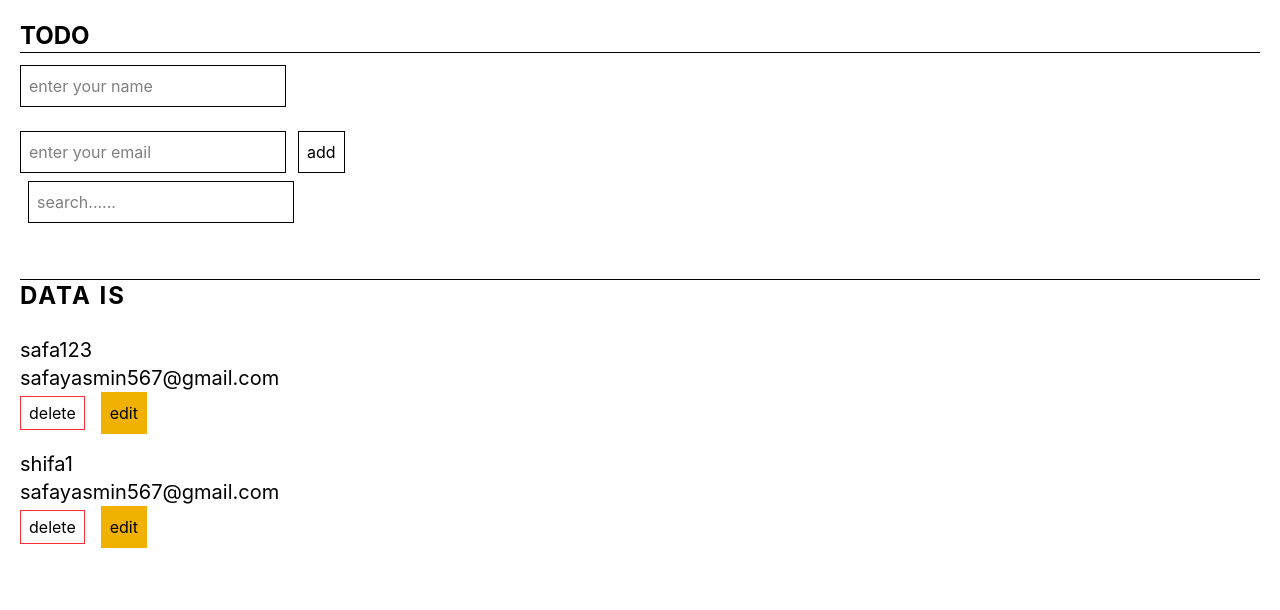
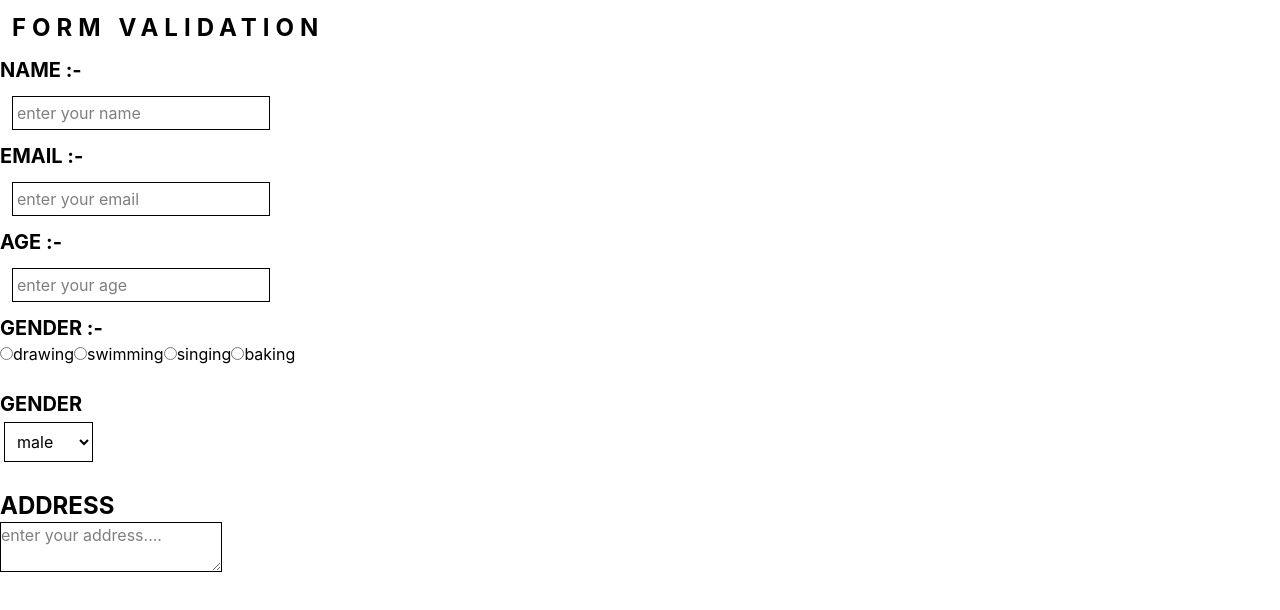
Before and after one commit to safayasmin/React-practice-for-badge, a React (Vite) app: page / in a window 1280 px wide. Shown: the top 610 px of the page. Built offline with nearby package versions, Linux system fonts and the light colour scheme; data requests are answered from the project's data file.

Commit message:
form validation

```diff
--- a/src/component/Todo.jsx
+++ b/src/component/Todo.jsx
@@ -1,122 +1,81 @@
-import React, { useEffect, useState } from 'react'
-import axios from 'axios';
+
+import React, { useState } from 'react'
 
 const Todo = () => {
     const [name,setname]=useState("");
     const [email,setemail]=useState("");
-    const [user,setuser]=useState([]);
-    const [editId,seteditId]=useState(null)
-    const [search,setsearch]=useState("");
-
-
-    useEffect(()=>{
-    getdata();
-    },[]);
-
-    const getdata=async()=>{
-        const res=await axios.get("http://localhost:5000/users");
-        setuser(res.data);
-    }
-
-
-    const handleaddclick=async()=>{
-        const updateuser={
-            name:name,
-            email:email
-        }
-        if(editId){
-            await axios.put(`http://localhost:5000/users/${editId}`,
-              updateuser
-            );
-            seteditId(null);
-        }else{
-             await axios.post(`http://localhost:5000/users`,
-             updateuser
-             );
-              getdata();
-              setname("");
-              setemail("");
-        }
-    }
-
-    const handledelete=async(id)=>{
-        const res=await axios.delete(`http://localhost:5000/users/${id}`);
-        setuser(res.data);
-
-        getdata("")
-    }
-
-    const handleedit=async(user)=>{
-           setname(user.name);
-           setemail(user.email);
-           seteditId(user.id);
-
-        const res=await axios.put(`http://localhost:5000/users/${id}`);
-        getdata("")
-    }
-
-    const handlesearch=user.filter((n)=>(
-        n.name.toLowerCase().includes(search.toLowerCase()) ||
-        n.email.toLowerCase().includes(search.toLowerCase())
-    ));
+    const [age,setage]=useState("");
 
   return (
-    <div className='m-5'>
-        <h1 className='text-2xl font-bold'>TODO</h1>
-        <hr />
+    <div>
+        <h1 className='text-2xl font-bold tracking-[6px] m-3'>FORM VALIDATION</h1>
+
+        <h1 className='text-xl font-bold uppercase'>Name :-</h1>
         <input
         type='text'
+        value={name}
         placeholder='enter your name'
-        value={name}
         onChange={(e)=>setname(e.target.value)}
-        className='border border-black-500 py-2 px-2 mt-3'/>
-        <br /><br />
-
+        className='border border-black-500 py-1 px-1 m-3'
+        />
+        <br />
+        <h1 className='text-xl font-bold uppercase'>email :-</h1>
         <input
         type='email'
+        value={email}
         placeholder='enter your email'
-        value={email}
         onChange={(e)=>setemail(e.target.value)}
-        className='border border-black-500 py-2 px-2'
+        className='border border-black-500 py-1 px-1 m-3'
         />
-
-        <button
-        onClick={()=>handleaddclick()}
-        className='border border-black-500 py-2 px-2 ml-3'
-        >{editId ?"update":"add"}</button>
         <br />
-
+        <h1 className='text-xl font-bold uppercase'>age :-</h1>
         <input
-        type='text'
-        placeholder='search......'
-        value={search}
-        onChange={(e)=>setsearch(e.target.value)}
-        className='border border-black-500 m-2 py-2 px-2'
+        type='number'
+        value={age}
+        placeholder='enter your age'
+        onChange={(e)=>setage(e.target.value)}
+        className='border border-black-500 py-1 px-1 m-3'
         />
 
 
-        <br /><br /><br />
+        <h1 className='text-xl font-bold uppercase'>gender :-</h1>
 
-        <hr />
-        <h1 className='text-2xl font-bold tracking-[2px]'>DATA IS </h1>
-        <br />
-        {handlesearch.map((n)=>(
-            <div key={n.id}>
-                <h1 className='text-bold text-xl'>{n.name}</h1>
-                <h1 className='text-bold text-xl'>{n.email}</h1>
+        <input
+        type='radio'/>
+        drawing
 
-                <button
-                onClick={()=>handledelete(n.id)}
-                className='border border-red-500 py-1 px-2 mb-5'
-                >
-                    delete
-                </button>
-                <button
-                onClick={()=>handleedit(n)}
-                className='border border-yellow-500 py-2 px-2 ml-4 bg-yellow-500 '
-                >edit</button>
-            </div>
-        ))}
+        <input
+        type='radio'/>
+        swimming
+
+        <input
+        type='radio'/>
+        singing
+
+        <input
+        type='radio'/>
+        baking
+
+
+        <br /><br />
+
+
+        <h1 className='text-xl font-bold uppercase'>gender</h1>
+        <select className='border border-black-500 py-2 px-2 m-1'>
+            <option>male</option>
+            <option>female</option>
+            <option>other</option>
+
+        </select>
+        <br /><br />
+
+        <h1 className='text-2xl font-bold uppercase'>Address</h1>
+
+        <textarea
+        placeholder='enter your address....'
+        className='border'
+        />
+
     </div>
   )
 }
```
